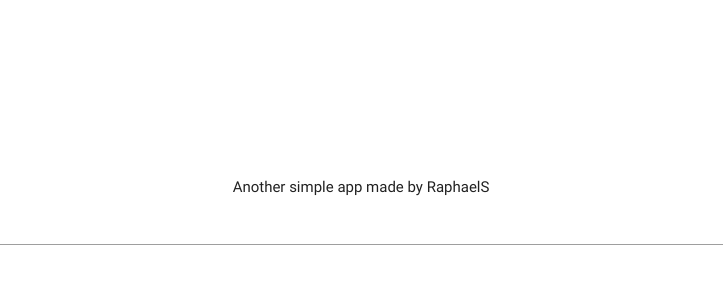
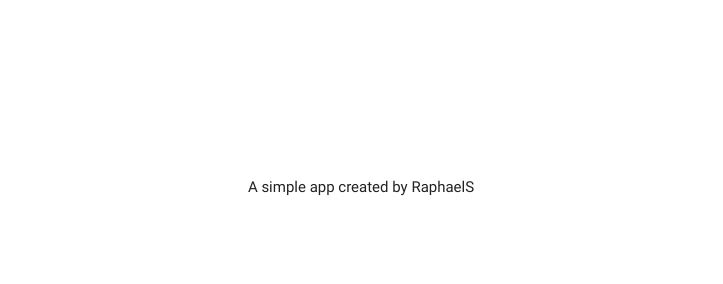
Before and after one commit to GiliKallner/URL-Shortener-Microservice, a website: page views/index.html in a window 1280 px wide. Shown: the part 156-440 px from the top of the page, without its empty margins (279-1002 px from the left). Drawn offline with nearby package versions, Linux system fonts and the light colour scheme; some packages are replaced by stand-ins of ours; a script that the page names is missing.

Commit message:
Checkpoint

```diff
--- a/public/style.css
+++ b/public/style.css
@@ -22,6 +22,7 @@ form>input[type=text]:focus{
 }
 
 input[type=text].hidden_text{
+opacity:0;
 }
 
 footer{
--- a/views/index.html
+++ b/views/index.html
@@ -34,7 +34,7 @@
     </main>
 
     <footer>
-Another simple app made by RaphaelS
+A simple app created by RaphaelS
           <input type="text" class="hidden_text" />
 
     </footer>
```
